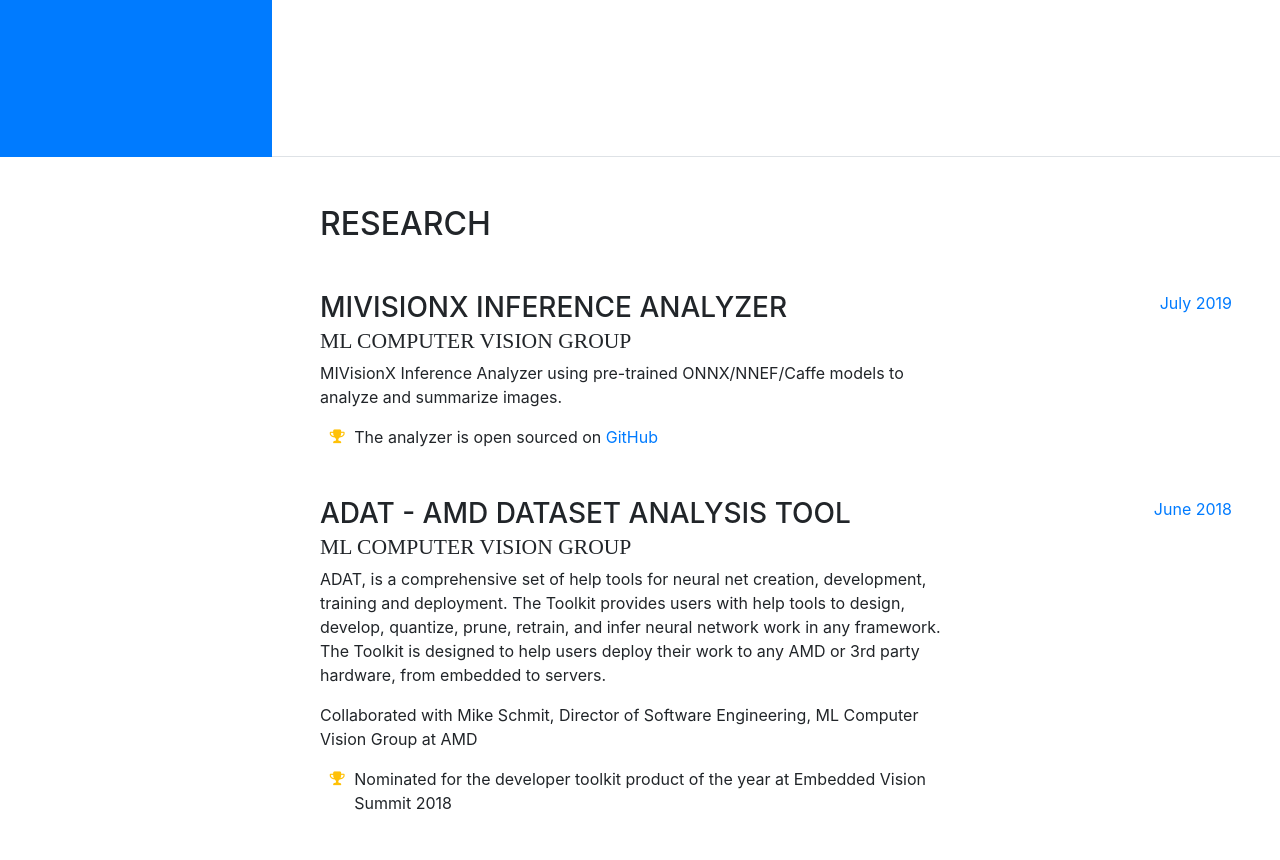
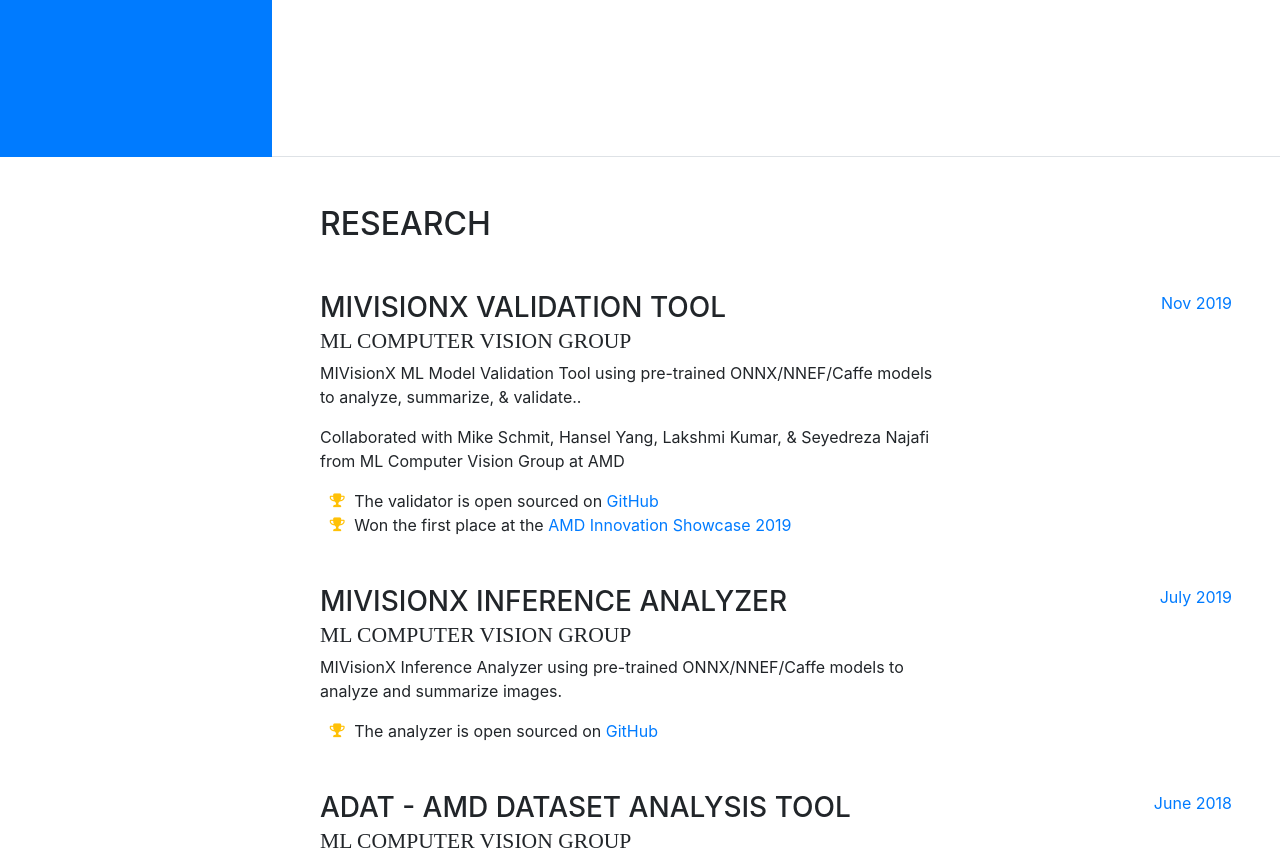
Before and after one commit to kiritigowda/kiritigowda.github.io, a website with bundled scripts: page index.html in a window 1280 px wide. Shown: the part 643-1503 px from the top of the page. Built offline with nearby package versions, Linux system fonts and the light colour scheme; a web font is replaced by a local one.

Commit message:
Updates - 2019

```diff
--- a/index.html
+++ b/index.html
@@ -87,7 +87,7 @@
             <div class="resume-content mr-auto">
               <p>Hello!</p>
 
-               <p>Thank you for taking the time to go over my profile. I am currently working at AMD as a staff engineer in Machine Learning and Computer Vision Group. I am also chairing the Khronos OpenVX working group and deeply involved in Khronos NNEF working group.</p>
+               <p>Thank you for taking the time to go over my profile. I am currently working at AMD as a staff engineer in Machine Learning and Computer Vision Group. I am also the <a href="https://www.khronos.org/about/working-group-chairs/">chairman</a> of <a href="https://www.khronos.org/openvx/">the Khronos OpenVX™</a> working group committee and deeply involved in <a href="https://www.khronos.org/nnef/">the Khronos NNEF™</a> working group.</p>
 
                <p>If you have any queries about Machine Learning and Computer Vision activites at Khronos or AMD, please send me a mail.</p>
 
@@ -152,6 +152,31 @@
 
           <div class="resume-item d-flex flex-column flex-md-row mb-5">
             <div class="resume-content mr-auto">
+              <h3 class="mb-0">MIVisionX Validation Tool</h3>
+              <div class="subheading mb-1">ML Computer Vision Group</div>
+              <p>MIVisionX ML Model Validation Tool using pre-trained ONNX/NNEF/Caffe models to analyze, summarize, & validate..</p>
+
+              <p>Collaborated with Mike Schmit, Hansel Yang, Lakshmi Kumar, & Seyedreza Najafi from ML Computer Vision Group at AMD</p>
+              <ul class="fa-ul mb-0">
+              <li>
+                  <i class="fa-li fa fa-trophy text-warning"></i>
+                  The validator is open sourced on <a href="https://github.com/kiritigowda/MIVisionX-Validation-Tool">GitHub</a></b>
+              </li>
+              </ul>
+              <ul class="fa-ul mb-0">
+              <li>
+                  <i class="fa-li fa fa-trophy text-warning"></i>
+                  Won the first place at the <a href="https://twitter.com/KiritiGowda/status/1188127133320671232">AMD Innovation Showcase 2019</a></b>
+              </li>
+              </ul>
+            </div>
+            <div class="resume-date text-md-right">
+              <span class="text-primary">Nov 2019</span>
+            </div>
+          </div>
+
+          <div class="resume-item d-flex flex-column flex-md-row mb-5">
+            <div class="resume-content mr-auto">
               <h3 class="mb-0">MIVisionX Inference Analyzer</h3>
               <div class="subheading mb-1">ML Computer Vision Group</div>
               <p>MIVisionX Inference Analyzer using pre-trained ONNX/NNEF/Caffe models to analyze and summarize images.</p>
@@ -198,7 +223,7 @@
           	  <ul class="fa-ul mb-0">
             	<li>
               		<i class="fa-li fa fa-trophy text-warning"></i>
-              		Two patents filed - <b>Patent:<a href="https://patents.google.com/patent/US20180343430A1/en"> US20180343430A1</a></b> & <b>Patent:<a href="https://patents.google.com/patent/US20180316851A1/en"> US20180316851A1</a></b>
+              		Two patents awarded - <b>Patent:<a href="https://patents.google.com/patent/US20180343430A1/en"> US20180343430A1</a></b> & <b>Patent:<a href="https://patents.google.com/patent/US20180316851A1/en"> US20180316851A1</a></b>
               	</li>
               </ul>
             </div>
@@ -523,11 +548,11 @@
           <ul class="fa-ul mb-0">
             <li>
               <i class="fa-li fa fa-trophy text-warning"></i>
-              <p>Chair (’19) of the Khronos OpenVX working group committee</p>
+              <p><a href="https://www.khronos.org/about/working-group-chairs/">Chair</a> (’19 &amp; ’20) of <a href="https://www.khronos.org/openvx/">The Khronos OpenVX™</a> working group committee</p>
             </li>
             <li>
               <i class="fa-li fa fa-trophy text-warning"></i>
-              <p>Vice Chair (’18 &amp; ’19), Secretary (’17), &amp; Treasurer (’16) of the Institute of Electrical and Electronics Engineers (IEEE) Signal Processing Society (SPS) Santa Clara Valley Chapter</p>
+              <p>Vice Chair (’18, ’19  &amp; ’20), Secretary (’17), &amp; Treasurer (’16) of the Institute of Electrical and Electronics Engineers (IEEE) Signal Processing Society (SPS) Santa Clara Valley Chapter</p>
             </li>
             <li>
               <i class="fa-li fa fa-trophy text-warning"></i>
```
